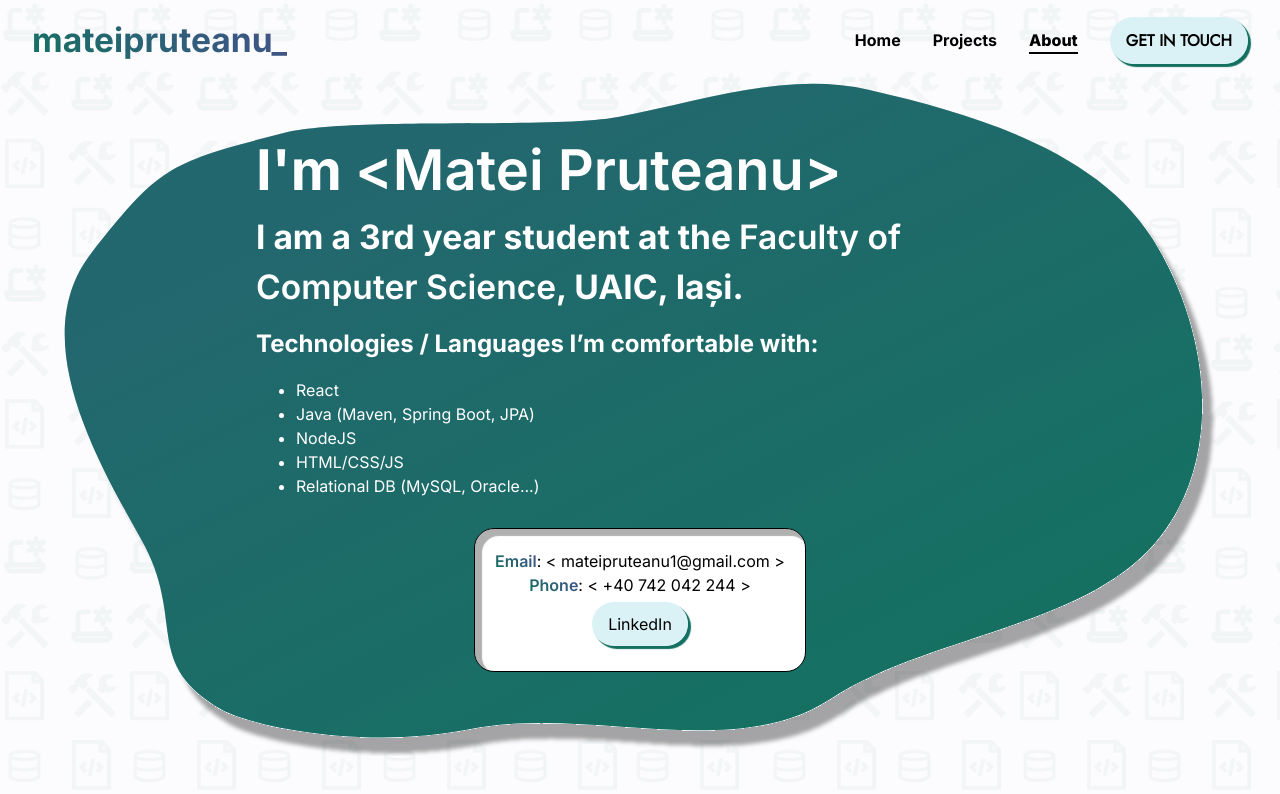
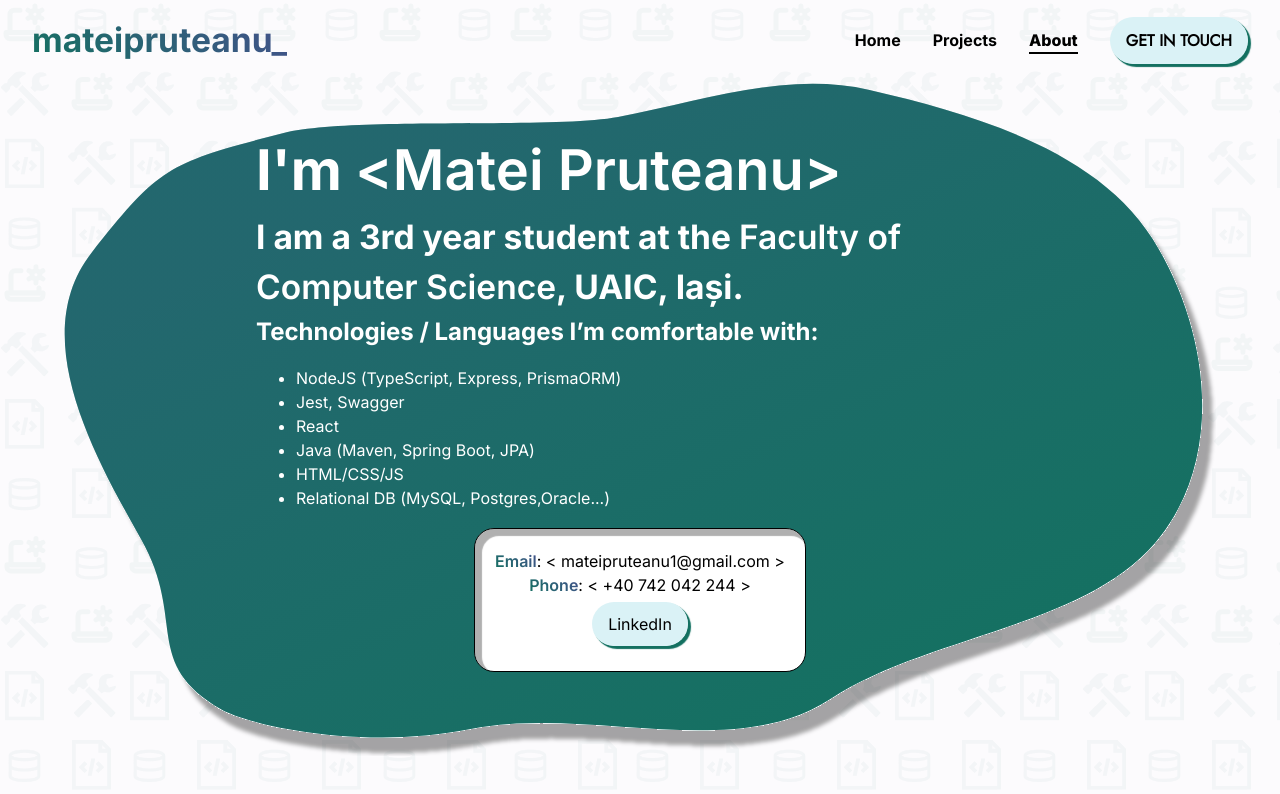
Before and after one commit to mateipruteanu/mateipruteanu.dev, a React (Vite) app: page /about in a window 1280 px wide. Shown: the top 794 px of the page. Built offline with nearby package versions, Linux system fonts and the light colour scheme; what insights-js would draw is missing.

Commit message:
Added new technologies to about page

```diff
--- a/src/components/AboutPage/About.jsx
+++ b/src/components/AboutPage/About.jsx
@@ -15,11 +15,12 @@ function About() {
             UAIC, Iași.
         </>);
     const technologies = [
+        "NodeJS (TypeScript, Express, PrismaORM)",
+        "Jest, Swagger",
         "React",
         "Java (Maven, Spring Boot, JPA)",
-        "NodeJS",
         "HTML/CSS/JS",
-        "Relational DB (MySQL, Oracle...)"];
+        "Relational DB (MySQL, Postgres,Oracle...)"];
     const email = (
         <a href={"mailto: hi@mateipruteanu.dev"}>
             mateipruteanu1@gmail.com
```
